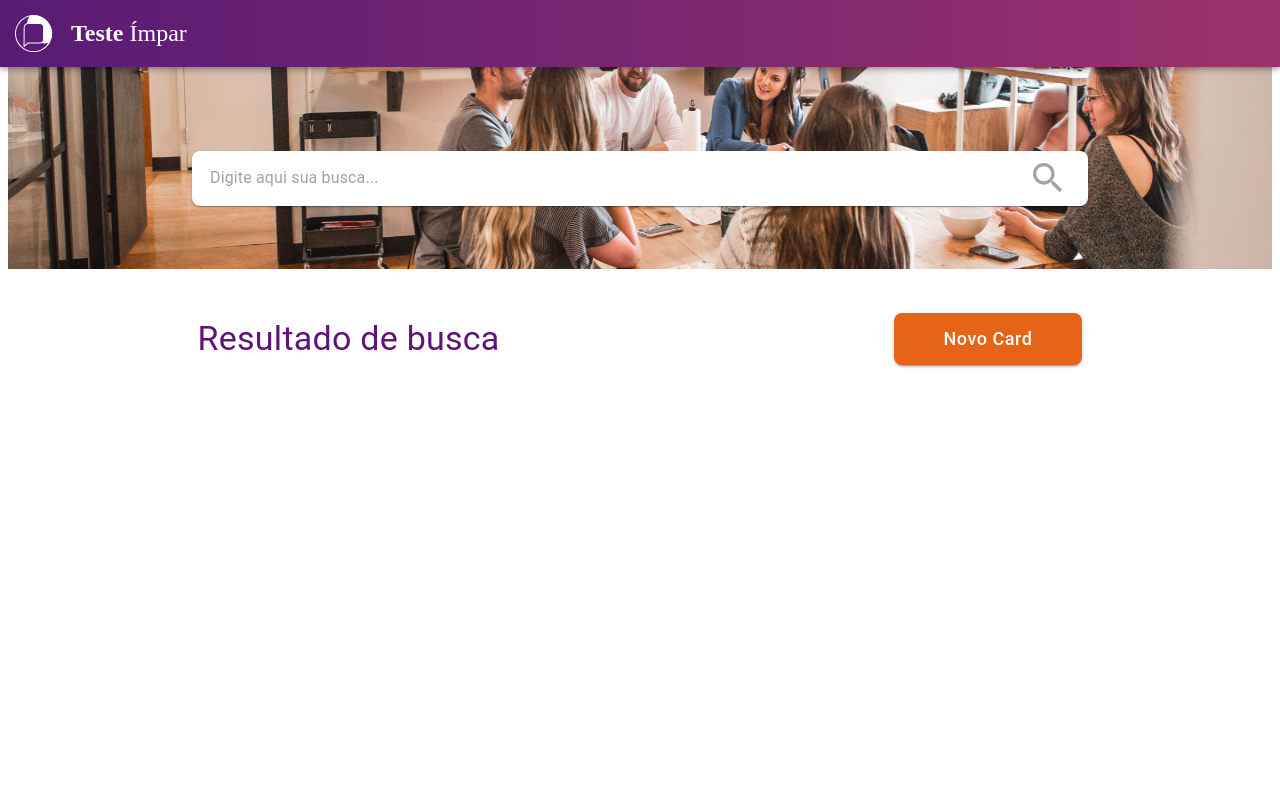
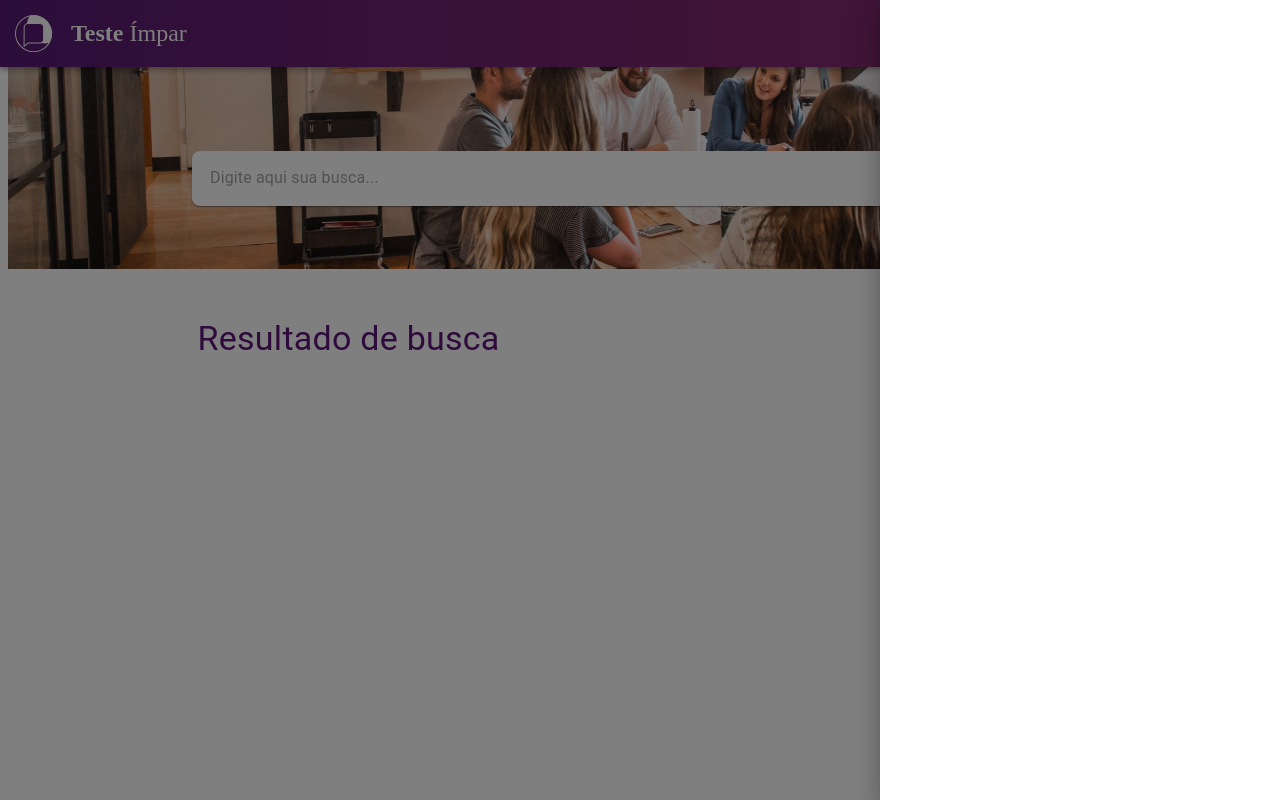
Before and after one commit to WalkerBrum/teste-impar, a Next.js app: page / in a window 1280 px wide. Both pictures are taken after a click on the button "Novo Card". Built offline with nearby package versions, Linux system fonts and the light colour scheme.

Commit message:
feat: add modal to create card

```diff
--- /dev/null
+++ b/src/modules/components/search-results/create-card/index.tsx
@@ -0,0 +1,17 @@
+import { Drawer, Box } from "@mui/material"
+
+interface ICreateCardProps {
+    createCardOpen: boolean;
+}
+
+export const CreateCard: React.FC<ICreateCardProps>  = ({ createCardOpen}) => {
+    return (
+        <Drawer open={createCardOpen} anchor='right'>
+            <Box sx={{
+                width: '400px'
+            }}>
+
+            </Box>
+        </Drawer>
+    )
+}
--- a/src/modules/components/search-results/header/index.tsx
+++ b/src/modules/components/search-results/header/index.tsx
@@ -1,6 +1,11 @@
 import { Box, Button, Typography } from "@mui/material";
 
-export const Header = () => {
+interface IHeaderProps {
+    setCreateCardOpen: (boolean) => void;
+}
+
+export const Header: React.FC<IHeaderProps> = ({ setCreateCardOpen }) => {
+
     return (
         <Box sx={{
             display: "flex",
@@ -11,6 +16,7 @@ export const Header = () => {
             <Typography variant='h4' color='#5F1478'>Resultado de busca</Typography>
             <Button
                 variant='contained'
+                onClick={() => setCreateCardOpen(true)}
                 sx={{
                     backgroundColor:'#E76316',
                     fontSize: '18px',
--- a/src/modules/components/search-results/index.tsx
+++ b/src/modules/components/search-results/index.tsx
@@ -1,14 +1,19 @@
 import { Box } from "@mui/material";
+import { useState } from 'react';
+import { CreateCard } from "./create-card";
 
 import { Header } from "./header";
 
-export const SearchResults = () => {
+export const SearchResults= () => {
+    const [ createCardOpen, setCreateCardOpen ] = useState(false);
+
     return (
         <Box sx={{
             width: "70%",
             margin: '0 auto'
         }}>
-            <Header />
+            <Header setCreateCardOpen={setCreateCardOpen}/>
+            <CreateCard createCardOpen={createCardOpen}/>
         </Box>
     )
 }
```
